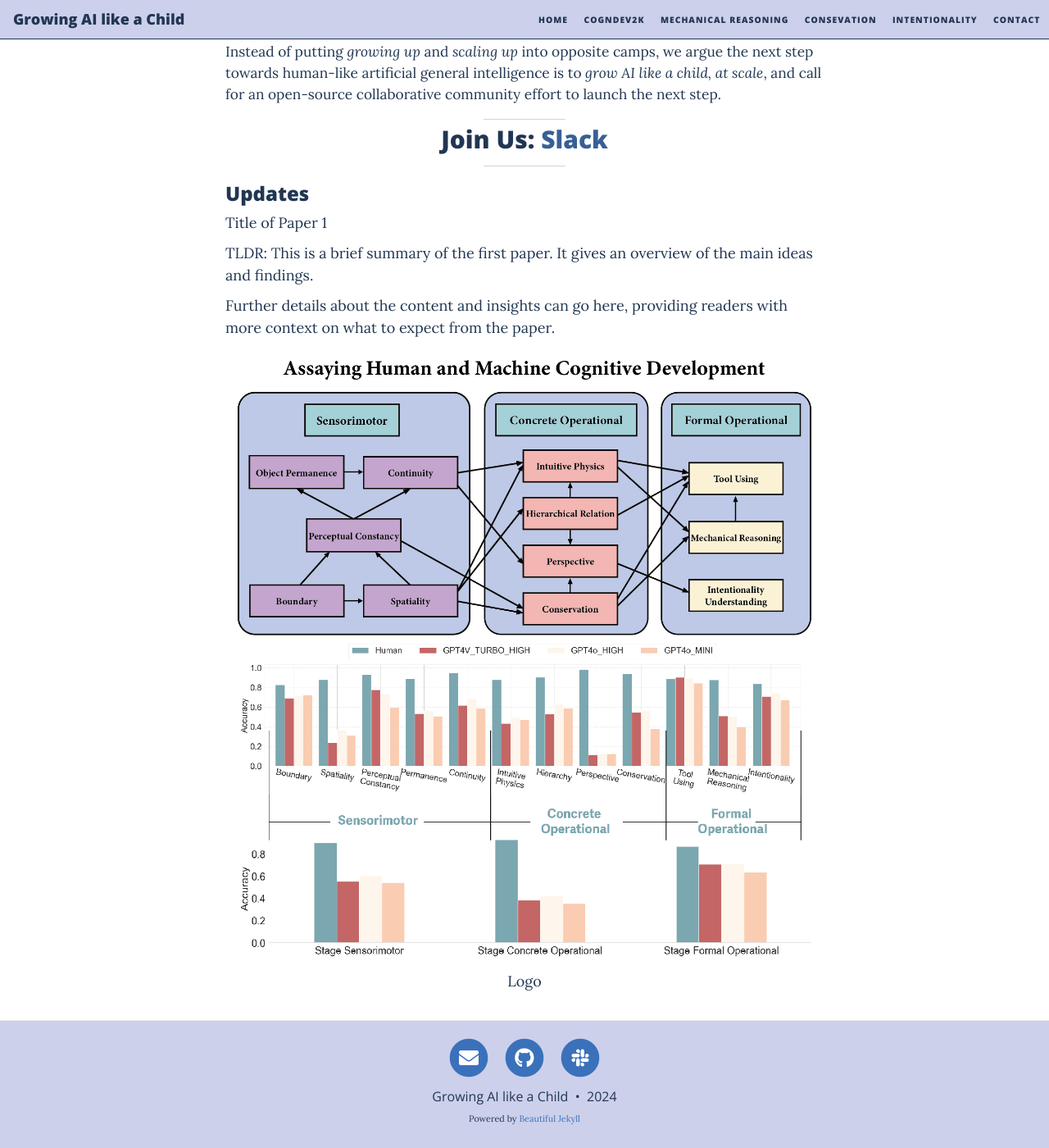
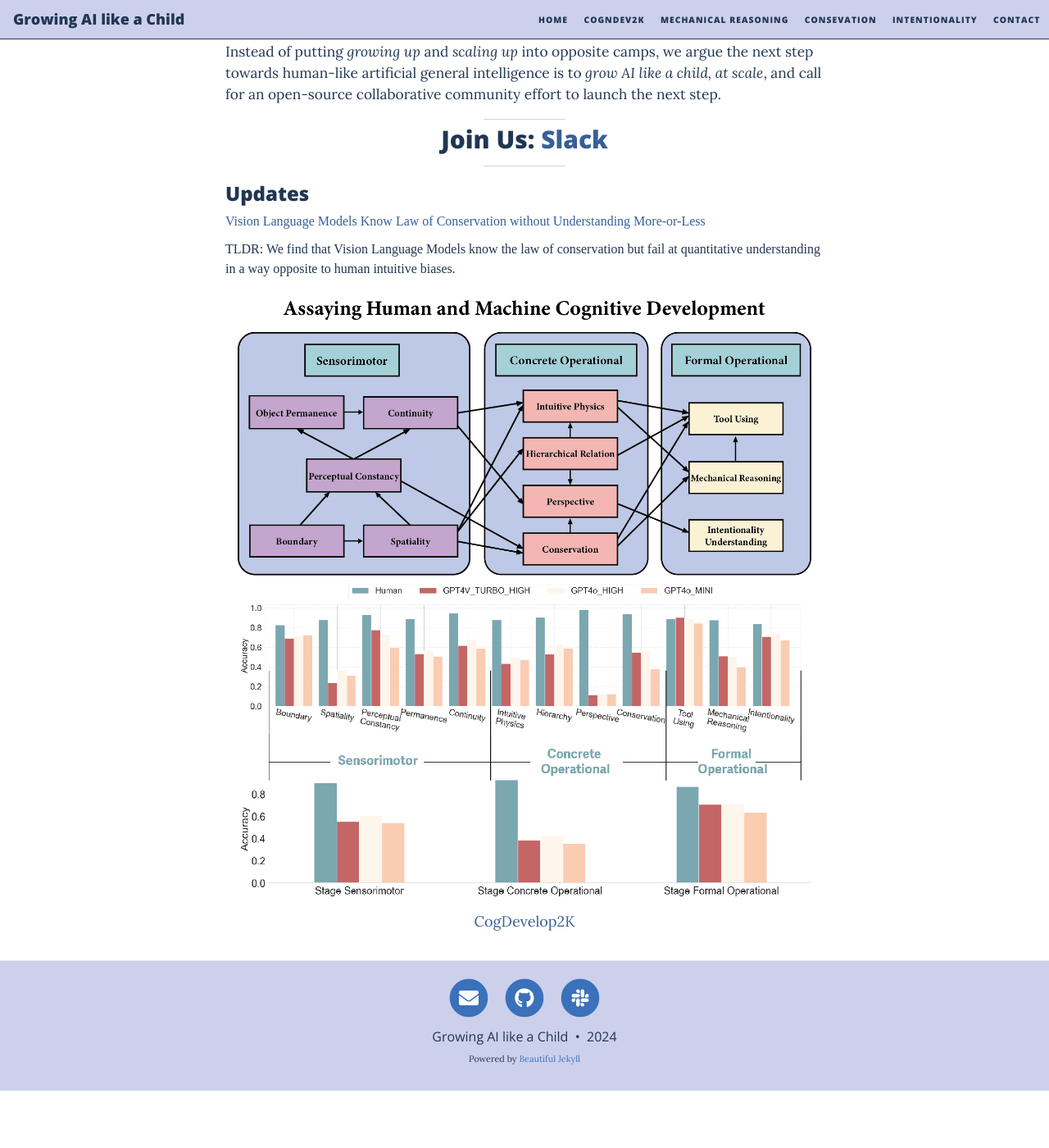
Before and after one commit to growing-ai-like-a-child/growing-ai-like-a-child.github.io, a Jekyll site: the page built from index.html, in a window 1280 px wide and 1400 px high, scrolled down 444 px. Shown: the whole window at 82% size. Built offline with Jekyll 4.4.1, drawn with Linux system fonts in a browser that asks for light colours; nearby versions of some CDN libraries; the list of posts is cut into pages by our own code; after the commit the page ends 1774 px from its top, so only the background shows below that.

Commit message:
Update index.html

```diff
--- a/index.html
+++ b/index.html
@@ -25,15 +25,14 @@ Instead of putting <i>growing up</i> and <i>scaling up</i> into opposite camps,
 <hr class="small" style="border-width: 1pt; border-color: lightgray;">
 
 <h3>Updates</h3>
-<div class="publication">
-            <p>Title of Paper 1<p>
-            <p class="tldr">TLDR: This is a brief summary of the first paper. It gives an overview of the main ideas and findings.</p>
-            <p>Further details about the content and insights can go here, providing readers with more context on what to expect from the paper.</p>
+<div class="publication" style="font-size: 12pt; font-family:'Times New Roman',Times, serif;">
+            <p><a href="https://arxiv.org/abs/2410.00332" target="_blank">Vision Language Models Know Law of Conservation without Understanding More-or-Less</a><p>
+            <p class="tldr">TLDR: We find that Vision Language Models know the law of conservation but fail at quantitative understanding in a way opposite to human intuitive biases.</p>
 </div>
 
 <center>
     <figure>
         <img src="material_1.jpg" alt="Logo" style="max-width: 100%; height: auto;">
-        <figcaption>Logo</figcaption>
+        <figcaption><a href="https://openreview.net/forum?id=fDNBPqgr4K" target="_blank">CogDevelop2K</a></figcaption>
     </figure>
 </center>
```
